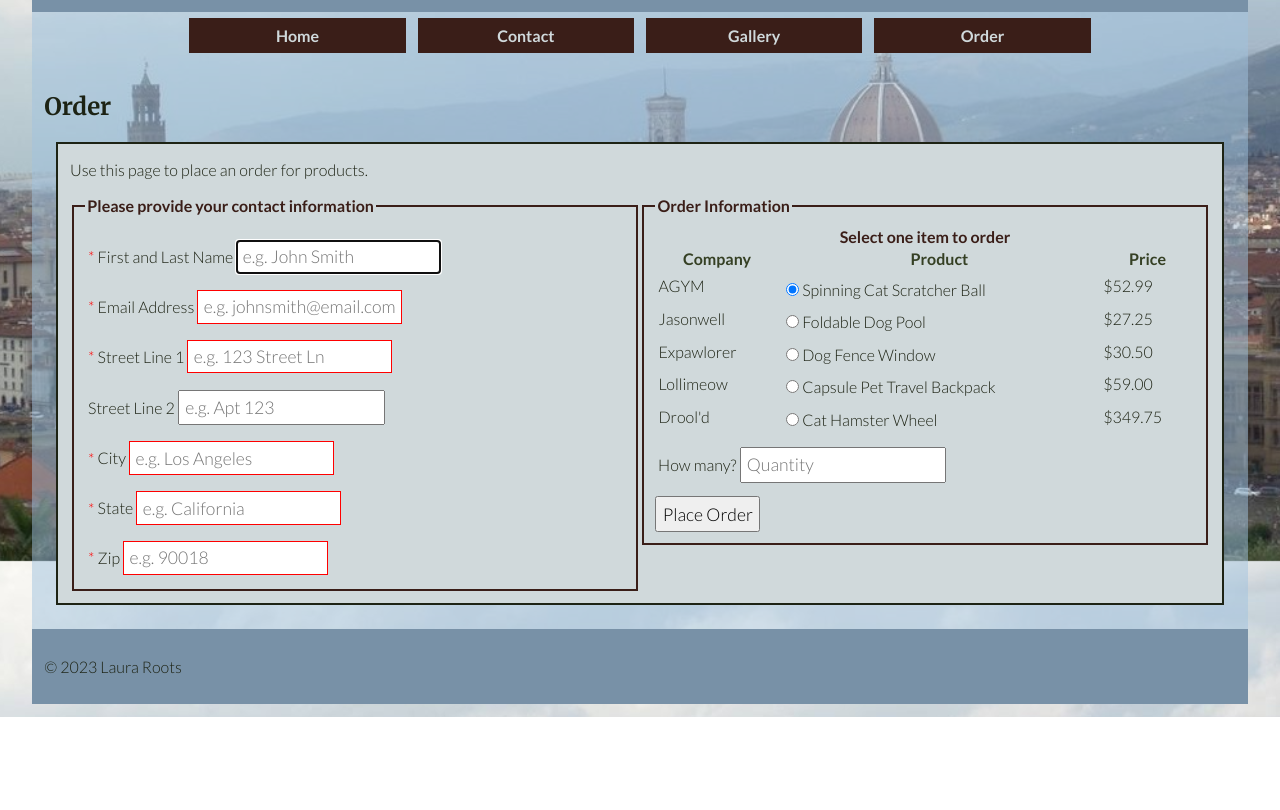
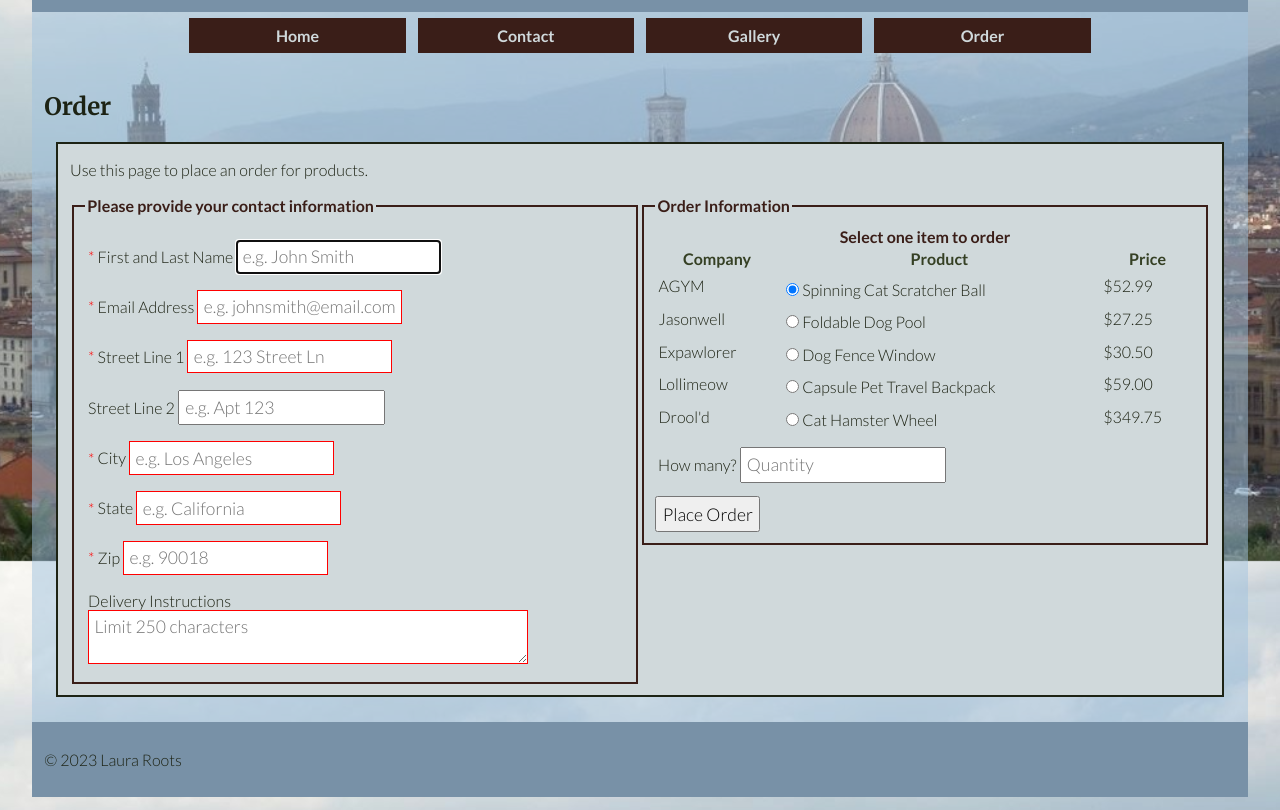
Before and after one commit to lollyroots127/a6-rootsl, a website: page public/order.html in a window 1280 px wide. Shown: the part 239-1049 px from the top of the page. Before the commit the page ends 956 px from the top, so only its background shows below. Drawn offline with Linux system fonts and the light colour scheme.

Commit message:
Finish order.html

```diff
--- a/public/order.html
+++ b/public/order.html
@@ -59,14 +59,14 @@
                             required
                             placeholder="e.g. 123 Street Ln"
                             aria-required="true"
-                            ></textarea>
+                            >
                         </label>
                         <label for="street2">Street Line 2
                             <input type="text"
                             name="street2"
                             id="street2"
                             placeholder="e.g. Apt 123"
-                            ></textarea>
+                            >
                         </label>
                         <label for="city" class="required">City
                             <input type="text"
@@ -75,7 +75,7 @@
                             required
                             placeholder="e.g. Los Angeles"
                             aria-required="true"
-                            ></textarea>
+                            >
                         </label>
                         <label for="state" class="required">State
                             <input type="text"
@@ -84,7 +84,7 @@
                             required
                             placeholder="e.g. California"
                             aria-required="true"
-                            ></textarea>
+                            >
                         </label>
                         <label for="city" class="required">Zip
                             <input type="text"
@@ -93,7 +93,17 @@
                             required
                             placeholder="e.g. 90018"
                             aria-required="true"
-                            ></textarea>
+                            >
+                        </label>
+                        <label for="deliveryInstructions">Delivery Instructions
+                            <textarea
+                            name="deliveryInstructions"
+                            id="deliveryInstructions"
+                            required
+                            placeholder="Limit 250 characters"
+                            maxlength="250"
+                            minlength="5"
+                            aria-required="true"></textarea>
                         </label>
                     </fieldset>
                     <fieldset>
```
